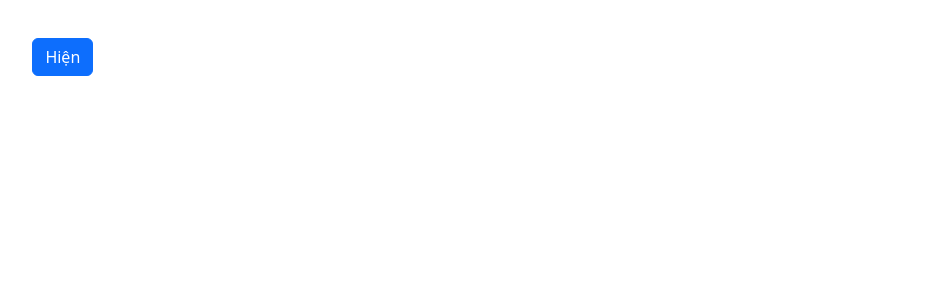
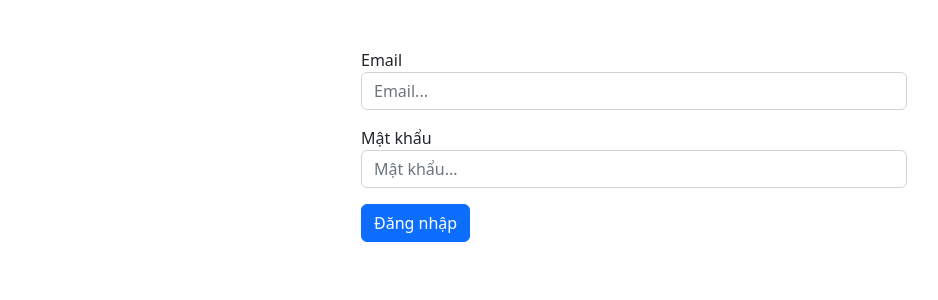
Before and after one commit to hoanganit19/reactjs, a React (Create React App) app: page / in a window 1280 px wide. Shown: the top 300 px of the page, without its empty margins (6-944 px from the left). Built offline with nearby package versions, Linux system fonts and the light colour scheme.

Commit message:
Update code

```diff
--- a/src/App.js
+++ b/src/App.js
@@ -8,6 +8,7 @@ import Event02 from "./components/events/Event02";
 import Customer from "./components/state/Customer";
 import Counter from "./components/state/Counter";
 import Toggle from "./components/state/Toggle";
+import Form from "./components/state/Form";
 
 function App() {
   // const info = {
@@ -123,7 +124,7 @@ function App() {
 
   return (
     <>
-      <Toggle/>
+      <Form/>
     </>
   );
 }
--- /dev/null
+++ b/src/components/state/Form.js
@@ -0,0 +1,72 @@
+import React, { Component } from "react";
+import "bootstrap/dist/css/bootstrap.min.css";
+
+export class Form extends Component {
+
+  constructor(){
+    super();
+    this.state = {
+        form: {
+            email: '',
+            password: ''
+        }
+    }
+  }
+
+  handleChangeValue = (e) => {
+    const data = {...this.state.form};
+    data[e.target.name] = e.target.value;
+
+    this.setState({
+        form: data
+    })
+  }
+
+  handleSubmitForm = (e) => {
+    e.preventDefault();
+    const {email, password} = this.state.form;
+    console.log(email, password);
+  }
+
+  render() {
+    const {form} = this.state;
+
+    return (
+      <div className="container py-5">
+        <div className="row justify-content-center">
+          <div className="col-6">
+            <form onSubmit={this.handleSubmitForm}>
+              <div className="mb-3">
+                <label htmlFor="email">Email</label>
+                <input
+                  type="email"
+                  id="email"
+                  name="email"
+                  className="form-control"
+                  placeholder="Email..."
+                  onChange={this.handleChangeValue}
+                />
+              </div>
+              <div className="mb-3">
+                <label htmlFor="password">Mật khẩu</label>
+                <input
+                  type="password"
+                  id="password"
+                  name="password"
+                  className="form-control"
+                  placeholder="Mật khẩu..."
+                  onChange={this.handleChangeValue}
+                />
+              </div>
+              <button type="submit" className="btn btn-primary">
+                Đăng nhập
+              </button>
+            </form>
+          </div>
+        </div>
+      </div>
+    );
+  }
+}
+
+export default Form;
```
